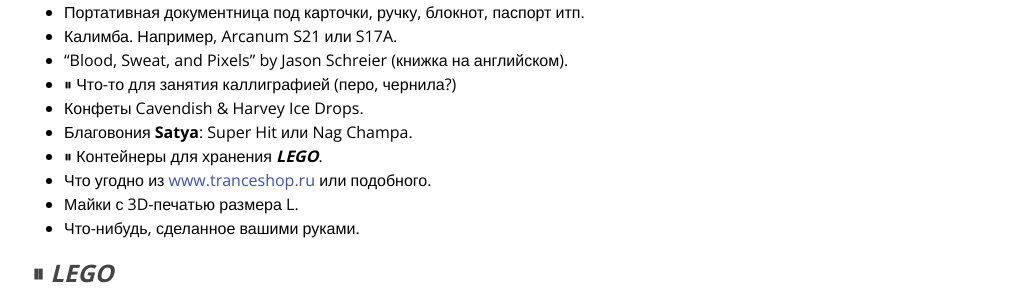
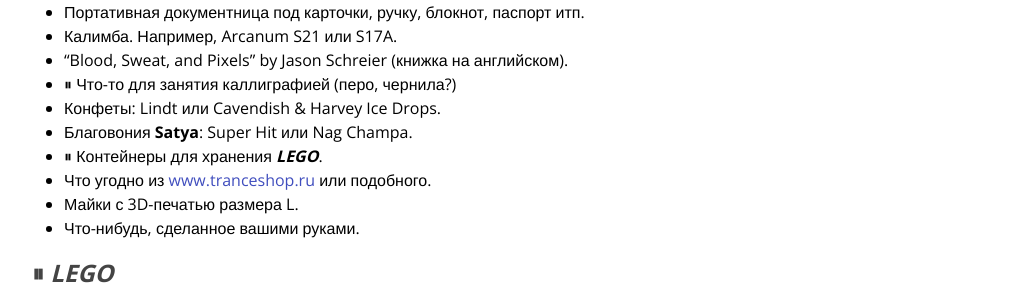
Before and after one commit to anton-rudeshko/anton-rudeshko.github.io, a Jekyll site: the page built from wishlist/index.md, in a window 1280 px wide and 900 px high, scrolled down 1568 px. Shown: the part 183-474 px from the top of the window, without its empty margins (128-1151 px from the left). Built offline with Jekyll 4.4.1, drawn with Linux system fonts in a browser that asks for light colours; comment, search, counter and statistics services are not loaded; some of the changed text lies outside the part shown.

Commit message:
wishlist: add lindt

```diff
--- a/wishlist/index.md
+++ b/wishlist/index.md
@@ -99,7 +99,7 @@ _Обновлено 17 марта 2025._
 - Калимба. Например, Arcanum S21 или S17A.
 - "Blood, Sweat, and Pixels" by Jason Schreier (книжка на английском).
 - ⏸ Что-то для занятия каллиграфией (перо, чернила?)
-- Конфеты Cavendish & Harvey Ice Drops.
+- Конфеты: Lindt или Cavendish & Harvey Ice Drops.
 - Благовония **Satya**: Super Hit или Nag Champa.
 - ⏸ Контейнеры для хранения ***LEGO***.
 - Что угодно из [www.tranceshop.ru](http://www.tranceshop.ru/) или подобного.
```
Also changed, not shown: other parts of wishlist/index.md (+1 -1 lines).
